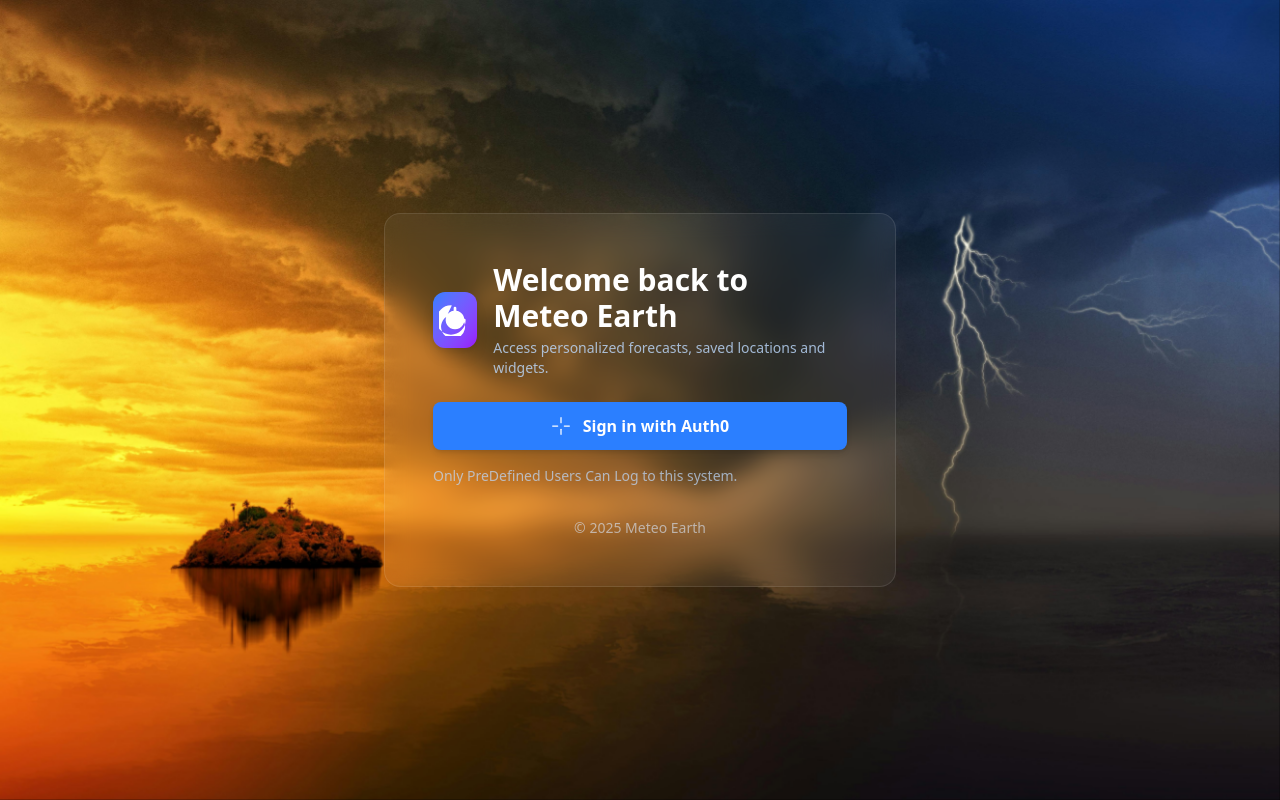
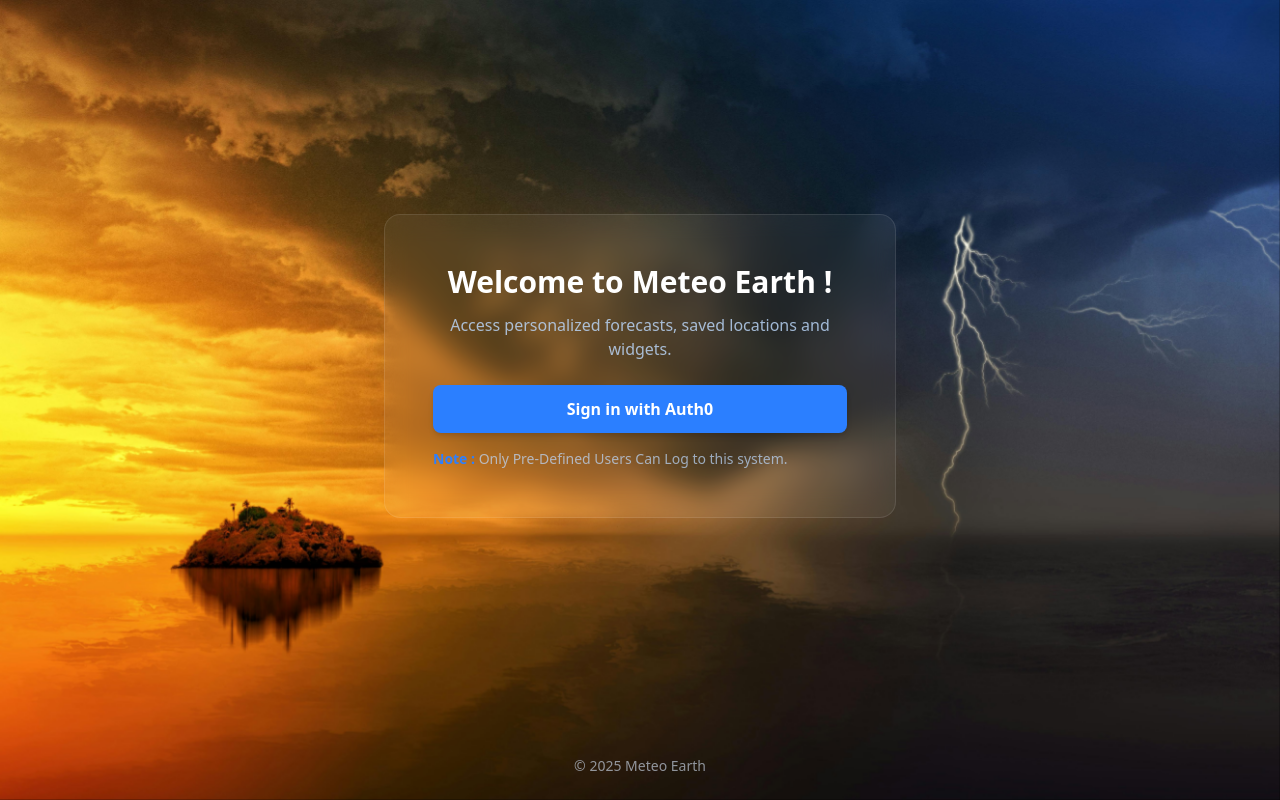
Before and after one commit to anjuparanagama/fidenz-Assignment, a Next.js app: page /login in a window 1280 px wide. Built offline with nearby package versions, Linux system fonts and the light colour scheme.

Commit message:
update .env file to git repo

```diff
--- a/src/app/login/page.js
+++ b/src/app/login/page.js
@@ -4,40 +4,31 @@
 
 export default function LoginPage() {
   return (
-    <main className="min-h-screen flex items-center justify-center bg-[url('/bg.jpg')] bg-cover bg-fixed bg-center">
-      <section className="w-full max-w-lg bg-white/5 backdrop-blur-md border border-white/10 rounded-2xl p-8 md:p-12 mx-4">
-        <div className="flex items-center gap-4 mb-6">
-          <div className="w-14 h-14 rounded-xl bg-gradient-to-br from-blue-500 to-purple-600 flex items-center justify-center shadow-lg">
-            <svg xmlns="http://www.w3.org/2000/svg" viewBox="0 0 24 24" className="w-8 h-8 text-white" fill="currentColor">
-              <path d="M12 2a1 1 0 0 1 1 1v2.07a7 7 0 1 1-2 0V3a1 1 0 0 1 1-1zM6.2 8.2a1 1 0 0 1 .8.6A9 9 0 1 0 18 12a1 1 0 1 1 2 0 11 11 0 1 1-11-11 1 1 0 0 1 .6.2z"/>
-            </svg>
-          </div>
-          <div>
-            <h1 className="text-2xl md:text-3xl font-bold text-white">Welcome back to Meteo Earth</h1>
-            <p className="mt-1 text-sm text-blue-200/80">Access personalized forecasts, saved locations and widgets.</p>
+    <main className="min-h-screen flex flex-col items-center bg-[url('/bg.jpg')] bg-cover bg-scroll md:bg-fixed bg-center">
+      <div className="grow flex items-center justify-center w-full">
+        <section className="w-full max-w-sm sm:max-w-md md:max-w-lg bg-white/5 backdrop-blur-md border border-white/10 rounded-2xl p-6 sm:p-8 md:p-12 mx-4 sm:mx-6">
+          <div className="flex flex-col items-center gap-4 mb-6">
+            <div className="w-full">
+              <h1 className="text-xl sm:text-2xl md:text-3xl font-bold text-center text-white pb-2 leading-tight">Welcome to Meteo Earth !</h1>
+              <p className="mt-1 text-sm sm:text-base text-blue-200/80 text-center">Access personalized forecasts, saved locations and widgets.</p>
             </div>
           </div>
 
           <div className="mt-6">
             <a
               href="/api/auth/login?returnTo=/dashboard"
-            className="flex items-center justify-center gap-3 w-full px-4 py-3 bg-blue-500 hover:bg-blue-600 text-white rounded-lg font-semibold shadow-md transition-colors"
+              className="flex items-center justify-center gap-3 w-full px-4 py-3 bg-blue-500 hover:bg-blue-600 text-white rounded-lg font-semibold shadow-md transition-colors text-sm md:text-base"
               aria-label="Sign in with Auth0"
             >
-            <svg xmlns="http://www.w3.org/2000/svg" width="20" height="20" viewBox="0 0 24 24" fill="none" stroke="currentColor" strokeWidth="1.5" className="text-white">
-              <path d="M12 2v6" strokeLinecap="round" strokeLinejoin="round" />
-              <path d="M12 22v-6" strokeLinecap="round" strokeLinejoin="round" />
-              <path d="M2 12h6" strokeLinecap="round" strokeLinejoin="round" />
-              <path d="M22 12h-6" strokeLinecap="round" strokeLinejoin="round" />
-            </svg>
               Sign in with Auth0
             </a>
 
-          <p className="mt-4 text-sm text-blue-200/70">Only PreDefined Users Can Log to this system.</p>
+            <p className="mt-4 text-sm text-blue-200/70"><span className="text-blue-500 font-semibold">Note : </span>Only Pre-Defined Users Can Log to this system.</p>
+          </div>
+        </section>
       </div>
 
-  <footer className="mt-8 text-sm text-center text-blue-100/60">© {new Date().getFullYear()} Meteo Earth</footer>
-      </section>
+  <footer className="w-full text-sm text-center text-blue-100/60 py-4 md:py-6">© {new Date().getFullYear()} Meteo Earth</footer>
     </main>
   )
 }
```
Also changed, not shown: 2 other files (tests, documents, lock files or other folders). Lines whose indentation alone changed are shown as unchanged.
